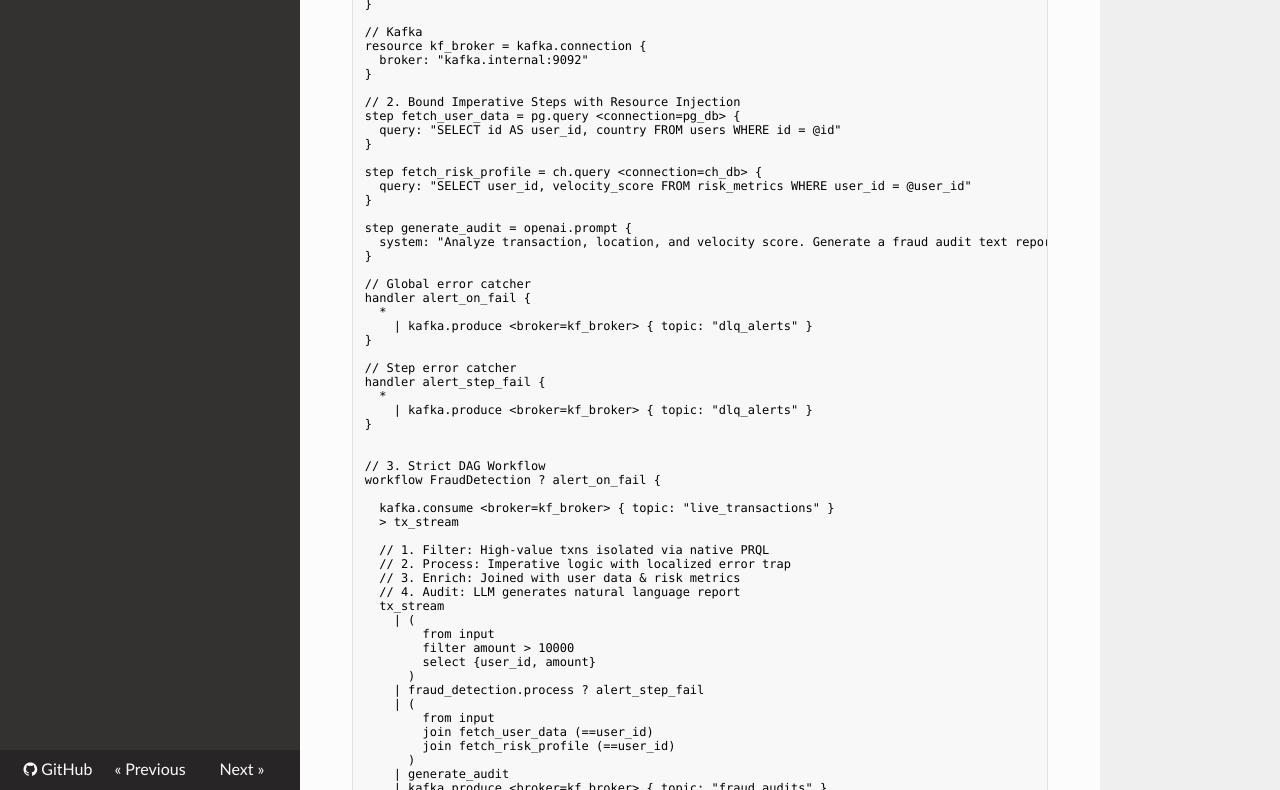
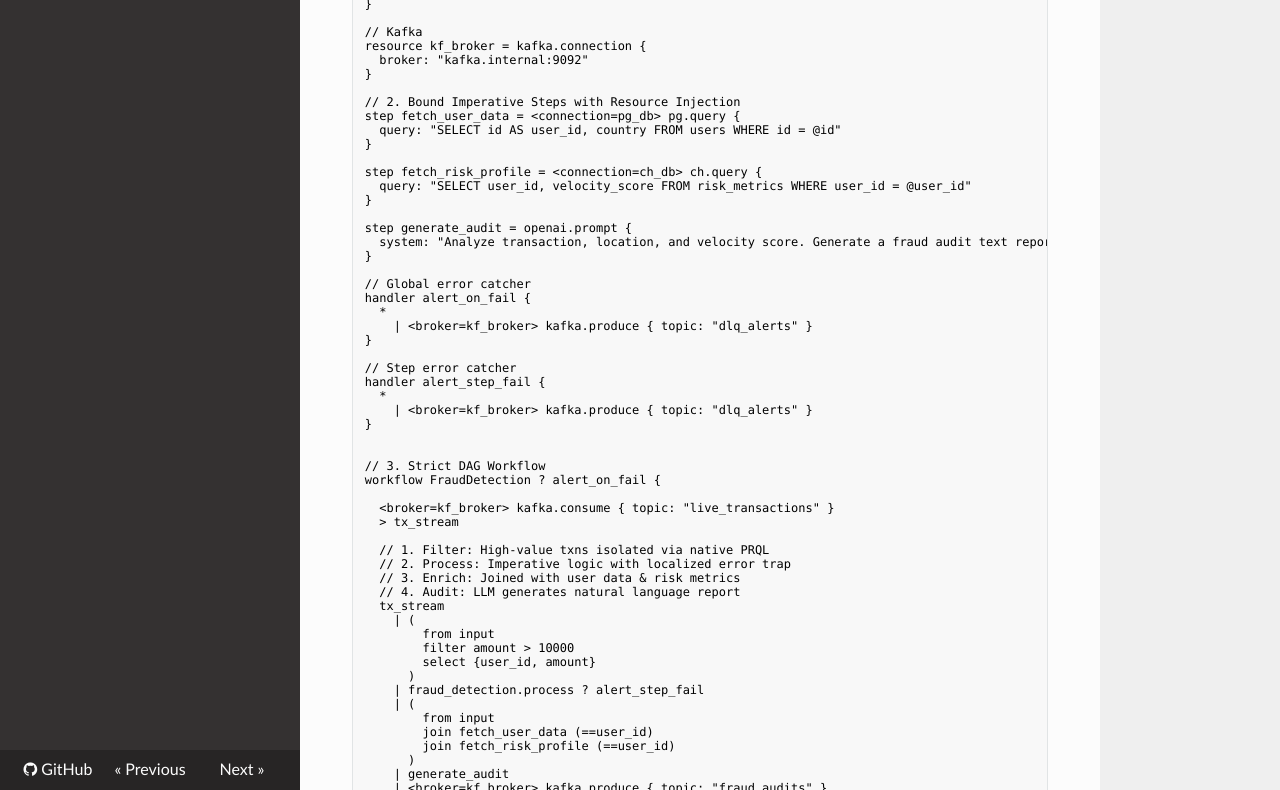
Before and after one commit to galgotech/heddle-lang, an MkDocs documentation site: the page built from docs/examples.md, in a window 1280 px wide and 1400 px high. Shown: the part 610-1400 px from the top of the window. Built offline with MkDocs 1.6.1, drawn with Linux system fonts in a browser that asks for light colours; nearby versions of some CDN libraries; some of the changed text lies outside the part shown.

````diff
--- a/docs/examples.md
+++ b/docs/examples.md
@@ -35,11 +35,11 @@ resource kf_broker = kafka.connection {
 }
 
 // 2. Bound Imperative Steps with Resource Injection
-step fetch_user_data = pg.query <connection=pg_db> {
+step fetch_user_data = <connection=pg_db> pg.query {
   query: "SELECT id AS user_id, country FROM users WHERE id = @id"
 }
 
-step fetch_risk_profile = ch.query <connection=ch_db> {
+step fetch_risk_profile = <connection=ch_db> ch.query {
   query: "SELECT user_id, velocity_score FROM risk_metrics WHERE user_id = @user_id"
 }
 
@@ -50,20 +50,20 @@ step generate_audit = openai.prompt {
 // Global error catcher
 handler alert_on_fail {
   *
-    | kafka.produce <broker=kf_broker> { topic: "dlq_alerts" }
+    | <broker=kf_broker> kafka.produce { topic: "dlq_alerts" }
 }
 
 // Step error catcher
 handler alert_step_fail {
   *
-    | kafka.produce <broker=kf_broker> { topic: "dlq_alerts" }
+    | <broker=kf_broker> kafka.produce { topic: "dlq_alerts" }
 }
 
 
 // 3. Strict DAG Workflow
 workflow FraudDetection ? alert_on_fail {
 
-  kafka.consume <broker=kf_broker> { topic: "live_transactions" }
+  <broker=kf_broker> kafka.consume { topic: "live_transactions" }
   > tx_stream
 
   // 1. Filter: High-value txns isolated via native PRQL
@@ -83,6 +83,6 @@ workflow FraudDetection ? alert_on_fail {
         join fetch_risk_profile (==user_id)
       )
     | generate_audit
-    | kafka.produce <broker=kf_broker> { topic: "fraud_audits" }
+    | <broker=kf_broker> kafka.produce { topic: "fraud_audits" }
 }
 ```
````
Also changed, not shown: README.md (+2 -2 lines), docs/grammar/grammar.md (+1 -1 lines), docs/grammar/lang-spec.md (+2 -2 lines).
